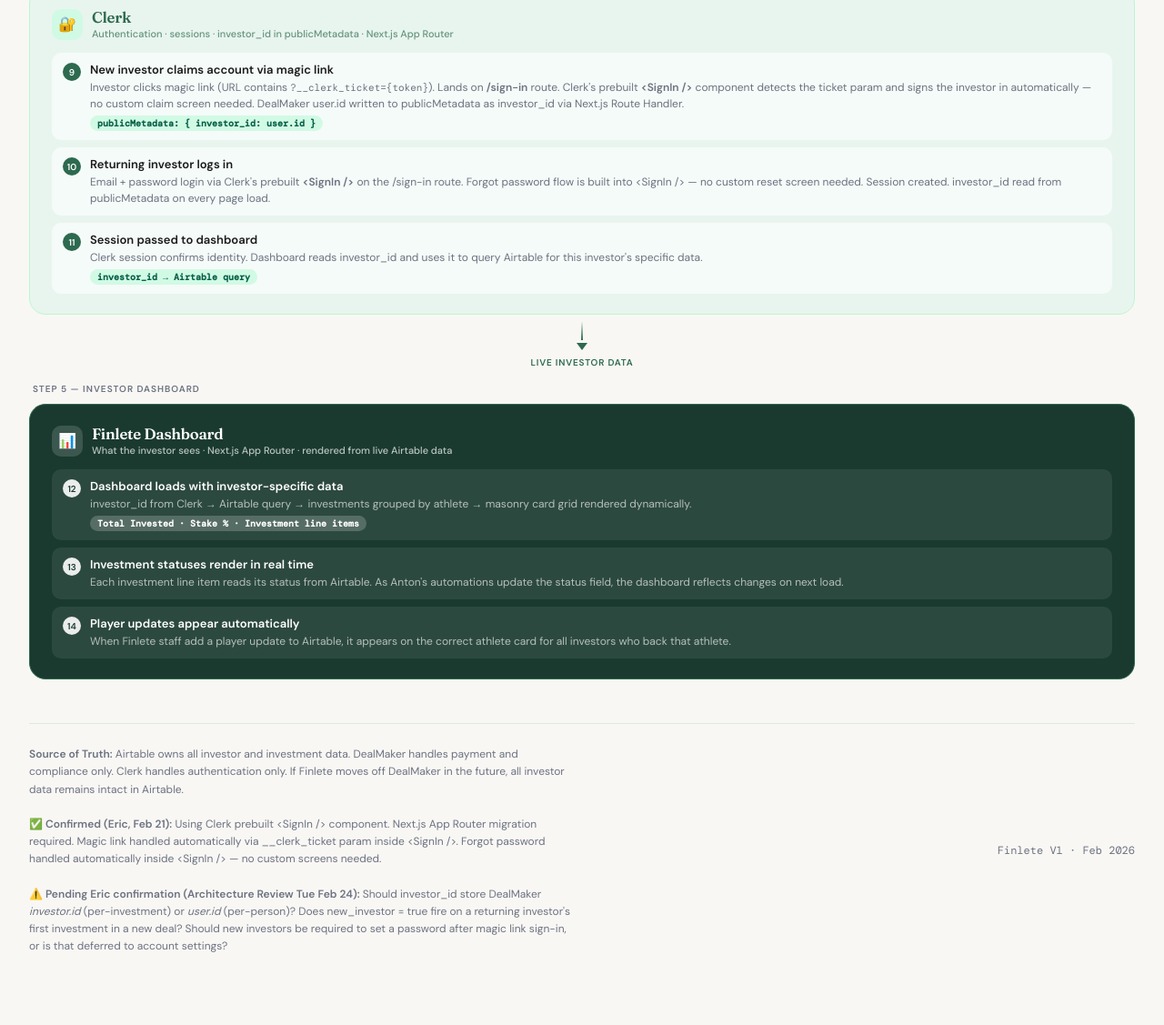
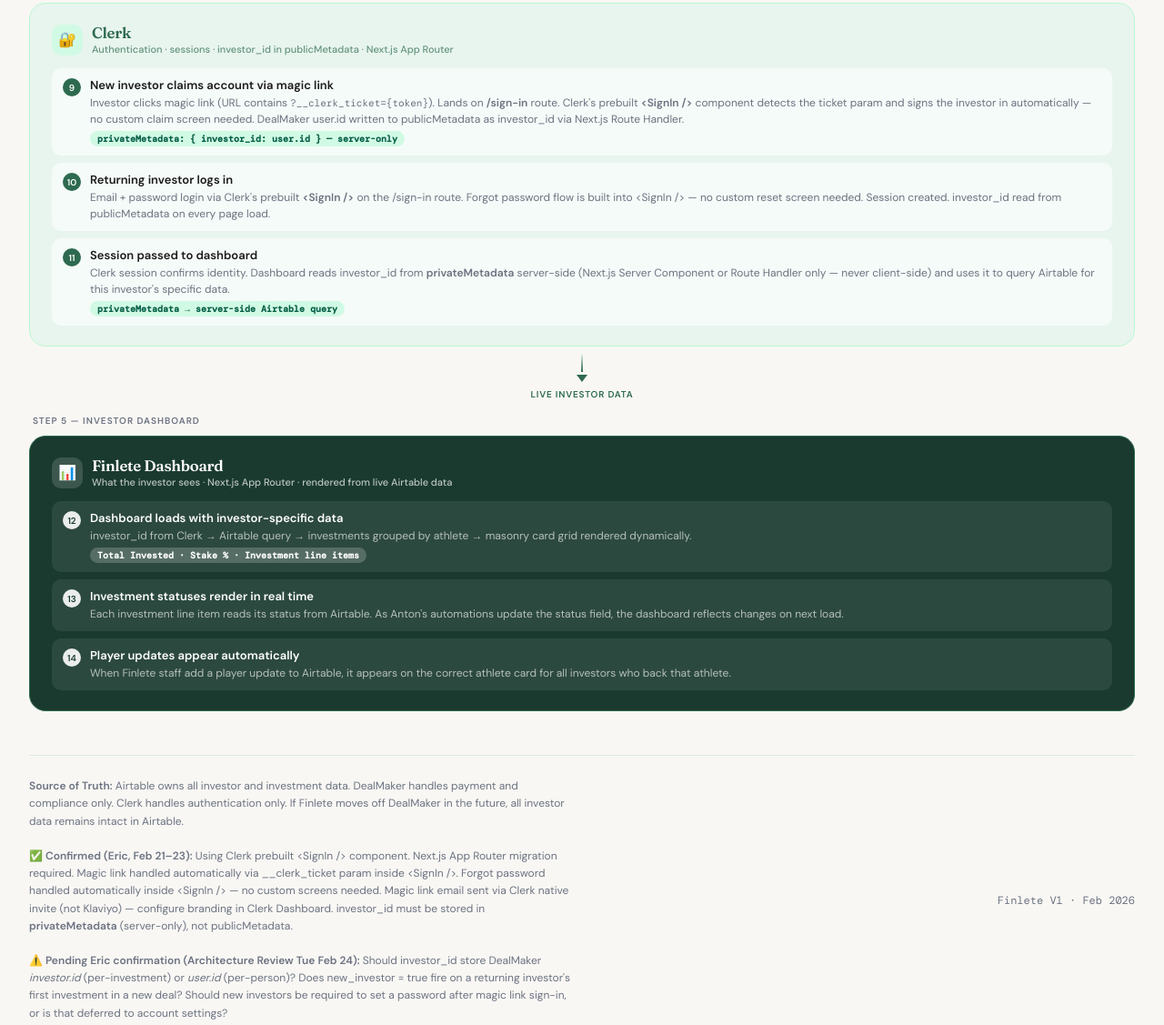
Before and after one commit to grobconnolly/dashboard, a plain HTML site: page dataflow.html in a window 1280 px wide. Shown: the part 1798-2925 px from the top of the page at 91% size. Drawn offline with nearby package versions, Linux system fonts and the light colour scheme.

Commit message:
eric update

```diff
--- a/dataflow.html
+++ b/dataflow.html
@@ -585,7 +585,7 @@
           <div class="branch-step"><span class="step-arrow">→</span>Create Airtable investment record with status = Unfunded</div>
           <div class="branch-step"><span class="step-arrow">→</span>Generate Clerk sign-in token via Backend API (POST /v1/sign_in_tokens)</div>
           <div class="branch-step"><span class="step-arrow">→</span>Embed token in URL: /sign-in?__clerk_ticket={token}</div>
-          <div class="branch-step"><span class="step-arrow">→</span>Trigger Klaviyo email with magic link + first_name from payload</div>
+          <div class="branch-step"><span class="step-arrow">→</span>Clerk sends magic link email natively (configured in Clerk Dashboard — no Klaviyo needed for this transactional email)</div>
           <div class="branch-step"><span class="step-arrow">→</span>Log magic_link_sent + timestamp to Airtable</div>
           <div class="branch-step"><span class="step-arrow">→</span>Investor clicks link → &lt;SignIn /&gt; detects __clerk_ticket → signs in automatically</div>
           <div class="branch-step"><span class="step-arrow">→</span>investor_id (user.id) written to Clerk publicMetadata via Route Handler</div>
@@ -681,7 +681,7 @@
         <div class="event-content">
           <div class="event-title">New investor claims account via magic link</div>
           <div class="event-desc">Investor clicks magic link (URL contains <code style="font-family:'DM Mono',monospace;font-size:11px">?__clerk_ticket={token}</code>). Lands on <strong>/sign-in</strong> route. Clerk's prebuilt <strong>&lt;SignIn /&gt;</strong> component detects the ticket param and signs the investor in automatically — no custom claim screen needed. DealMaker user.id written to publicMetadata as investor_id via Next.js Route Handler.</div>
-          <span class="event-tag tag-green">publicMetadata: { investor_id: user.id }</span>
+          <span class="event-tag tag-green">privateMetadata: { investor_id: user.id } — server-only</span>
         </div>
       </div>
       <div class="event">
@@ -695,8 +695,8 @@
         <div class="event-num">11</div>
         <div class="event-content">
           <div class="event-title">Session passed to dashboard</div>
-          <div class="event-desc">Clerk session confirms identity. Dashboard reads investor_id and uses it to query Airtable for this investor's specific data.</div>
-          <span class="event-tag tag-green">investor_id → Airtable query</span>
+          <div class="event-desc">Clerk session confirms identity. Dashboard reads investor_id from <strong>privateMetadata</strong> server-side (Next.js Server Component or Route Handler only — never client-side) and uses it to query Airtable for this investor's specific data.</div>
+          <span class="event-tag tag-green">privateMetadata → server-side Airtable query</span>
         </div>
       </div>
     </div>
@@ -750,7 +750,7 @@
 <div class="footer">
   <div class="footer-note">
     <strong>Source of Truth:</strong> Airtable owns all investor and investment data. DealMaker handles payment and compliance only. Clerk handles authentication only. If Finlete moves off DealMaker in the future, all investor data remains intact in Airtable.<br><br>
-    <strong>✅ Confirmed (Eric, Feb 21):</strong> Using Clerk prebuilt &lt;SignIn /&gt; component. Next.js App Router migration required. Magic link handled automatically via __clerk_ticket param inside &lt;SignIn /&gt;. Forgot password handled automatically inside &lt;SignIn /&gt; — no custom screens needed.<br><br>
+    <strong>✅ Confirmed (Eric, Feb 21–23):</strong> Using Clerk prebuilt &lt;SignIn /&gt; component. Next.js App Router migration required. Magic link handled automatically via __clerk_ticket param inside &lt;SignIn /&gt;. Forgot password handled automatically inside &lt;SignIn /&gt; — no custom screens needed. Magic link email sent via Clerk native invite (not Klaviyo) — configure branding in Clerk Dashboard. investor_id must be stored in <strong>privateMetadata</strong> (server-only), not publicMetadata.<br><br>
     <strong>⚠️ Pending Eric confirmation (Architecture Review Tue Feb 24):</strong> Should investor_id store DealMaker <em>investor.id</em> (per-investment) or <em>user.id</em> (per-person)? Does new_investor = true fire on a returning investor's first investment in a new deal? Should new investors be required to set a password after magic link sign-in, or is that deferred to account settings?
   </div>
   <div class="footer-date">Finlete V1 · Feb 2026</div>
```
